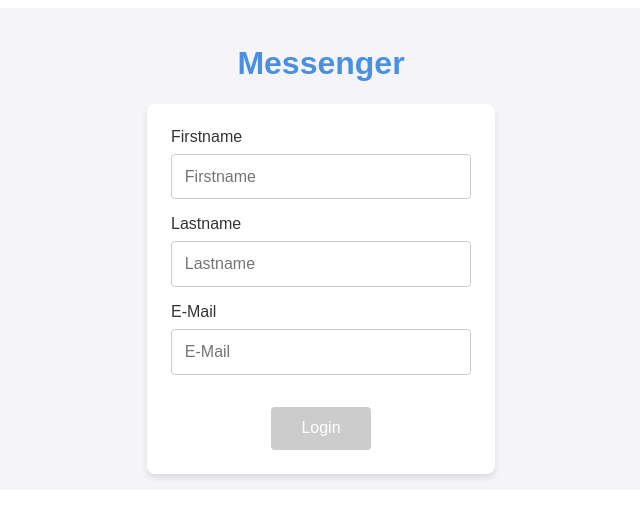
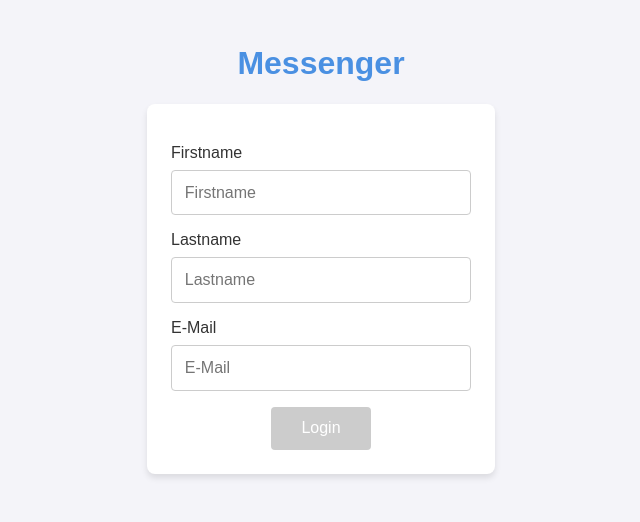
Before and after one commit to StephieTack/messenger, an Angular app: page / in a window 1280 px wide. Shown: the top 522 px of the page, without its empty margins (319-959 px from the left). Built offline with nearby package versions, Linux system fonts and the light colour scheme.

Commit message:
minor styling improvements

```diff
--- a/src/app/app.component.sass
+++ b/src/app/app.component.sass
@@ -98,10 +98,11 @@
       min-height: 3rem
       max-height: 15rem
       overflow-y: auto
+      field-sizing: content
 
     #sendButton
       width: auto
-      padding: 0.5rem 1rem
+      padding: 0.5rem 1rem 0.25rem 1rem
       background-color: #4a90e2
       color: #fff
       border: none
--- a/src/app/login/login.component.sass
+++ b/src/app/login/login.component.sass
@@ -10,17 +10,14 @@ form
   box-shadow: 0 4px 6px rgba(0, 0, 0, 0.1)
   box-sizing: border-box
 
-  div
-    margin-bottom: 1rem
-
-    label
+  label
       font-size: 1rem
       color: #333
       display: block
       width: 300px
-      margin-bottom: 0.5rem
+      margin: 1rem 0 0.5rem 0
 
-    input
+  input
       width: 100%
       padding: 0.8rem
       font-size: 1rem
@@ -28,7 +25,7 @@ form
       border-radius: 4px
       box-sizing: border-box
 
-    .error
+  .error
       font-size: 0.875rem
       color: #ff6b6b
       margin-top: 0.3rem
--- a/src/styles.sass
+++ b/src/styles.sass
@@ -1 +1,2 @@
-/* You can add global styles to this file, and also import other style files */
+html
+  background-color: #f4f4f9
```
